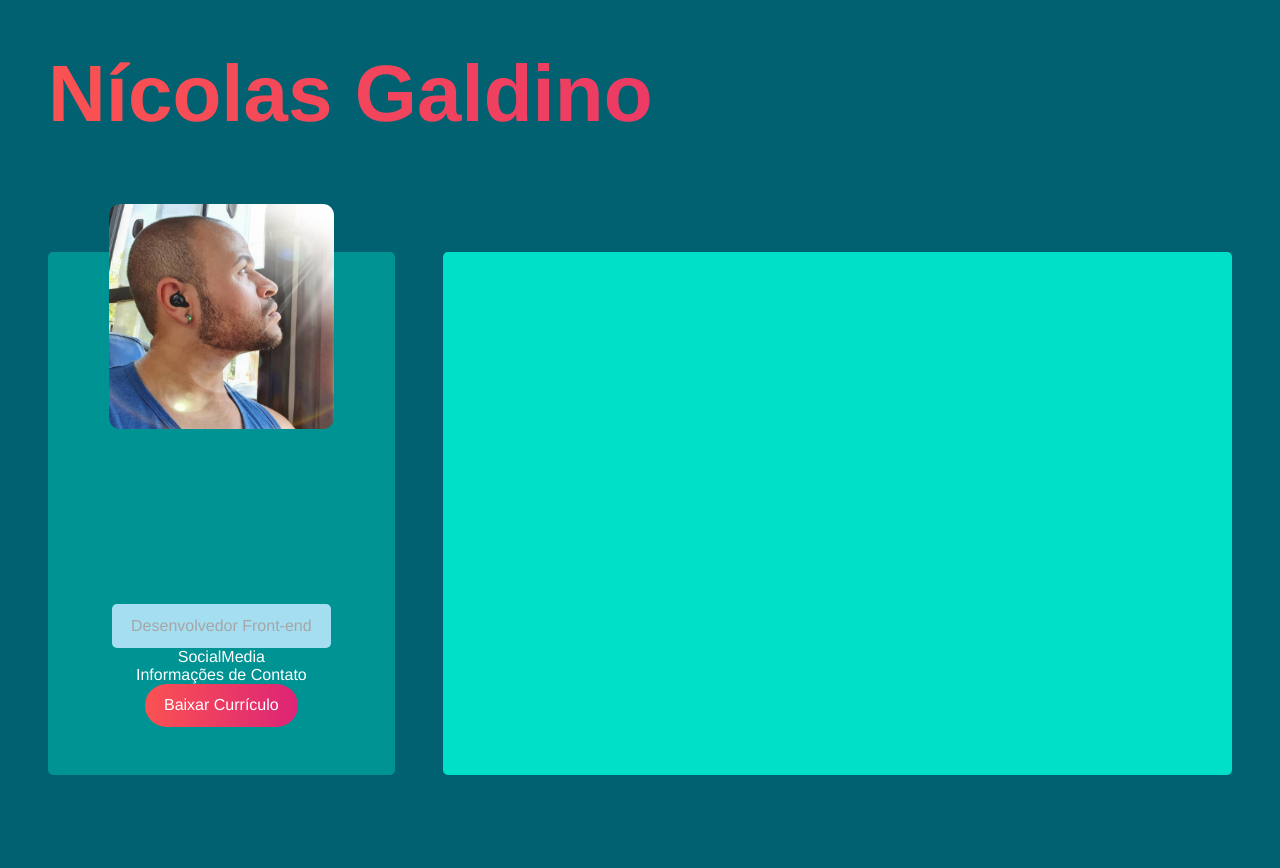
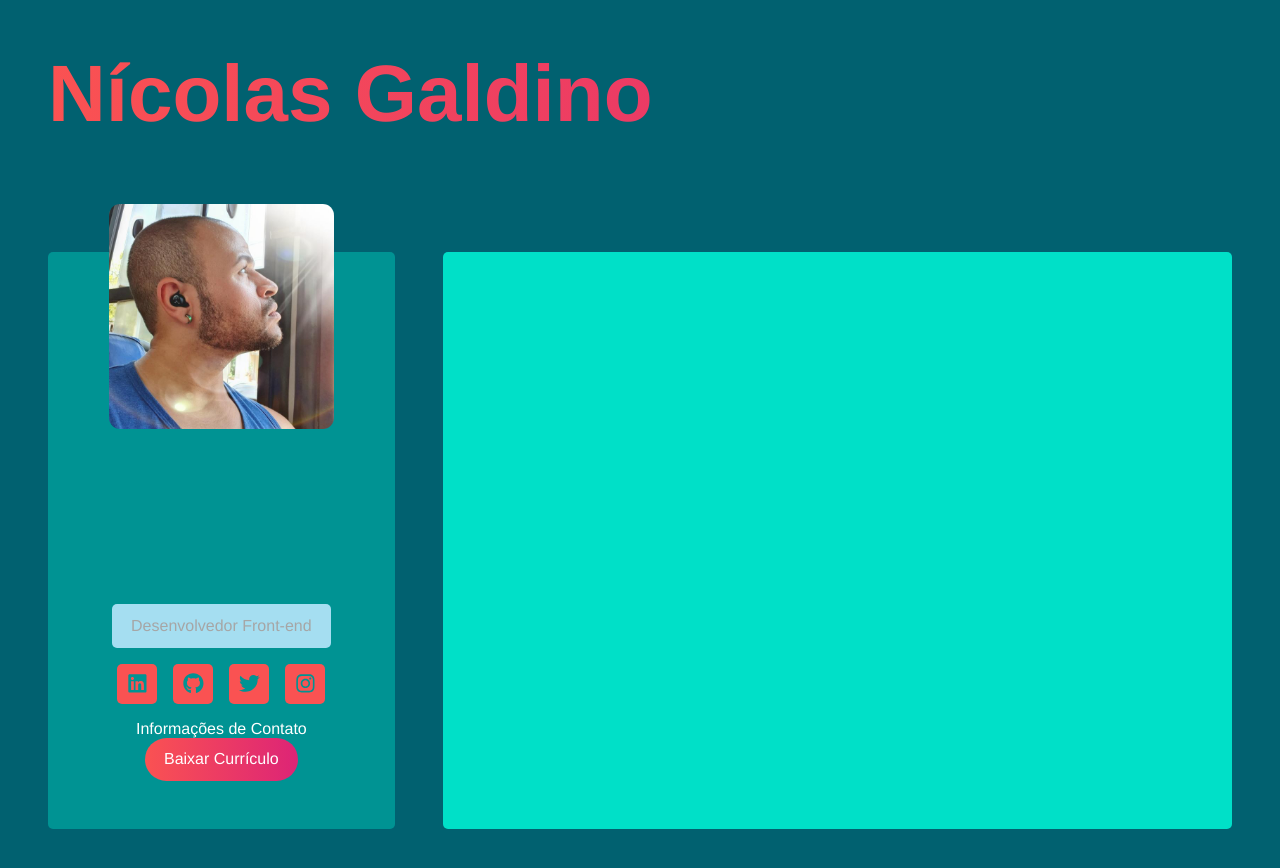
Before and after one commit to nicolasgaldino/curriculum-vitae, a React (Create React App) app: page / in a window 1280 px wide. Shown: the top 868 px of the page. Before the commit the page ends 823 px from the top, so only its background shows below. Built offline with nearby package versions, Linux system fonts and the light colour scheme.

Commit message:
Componente de Redes Sociais criado.

```diff
--- a/src/components/SocialMedia.jsx
+++ b/src/components/SocialMedia.jsx
@@ -1,9 +1,30 @@
 import { FaLinkedin, FaGithub, FaInstagram, FaTwitter } from 'react-icons/fa';
 import styles from '../styles/components/SocialMedia.module.css';
 
+const socialNetworks = [
+  { name: "linkedin", link: "https://www.linkedin.com/in/nícolas-galdino-esmael-8370ab199", icon: <FaLinkedin /> },
+  { name: "github", link: "https://github.com/nicolasgaldino", icon: <FaGithub /> },
+  { name: "twitter", link: "https://twitter.com/galdino_esmael", icon: <FaTwitter /> },
+  { name: "instagram", link: "https://www.instagram.com/galdino_esmael/", icon: <FaInstagram /> },
+];
+
 const SocialMedia = () => {
   return (
-    <div>SocialMedia</div>
+    <>
+      <section className={styles.socialNetworks}>
+        {socialNetworks.map((item) => (
+          <a
+          href={item.link}
+          className={styles.socialBtn}
+          id={item.name}
+          target="_blank"
+          rel="noreferrer"
+          >
+            {item.icon}
+          </a>
+        ))}
+      </section>
+    </>
   )
 }
 
--- a/src/styles/components/SocialMedia.module.css
+++ b/src/styles/components/SocialMedia.module.css
@@ -0,0 +1,26 @@
+.socialNetworks {
+  display: flex;
+  justify-content: center;
+  align-items: center;
+  gap: 1rem;
+  margin: 1rem 0;
+}
+
+.socialBtn {
+  display: flex;
+  justify-content: center;
+  align-items: center;
+  padding: .6rem;
+  background-color: var(--light-gradient);
+  border-radius: 5px;
+  color: var(--med-green);
+  font-size: 1.3rem;
+}
+
+.socialBtn:hover {
+  background: linear-gradient(90deg, var(--light-gradient) 0%, var(--bold-gradient) 100%);
+}
+
+.socialBtn:hover > svg {
+  color: var(--purple);
+}
```
